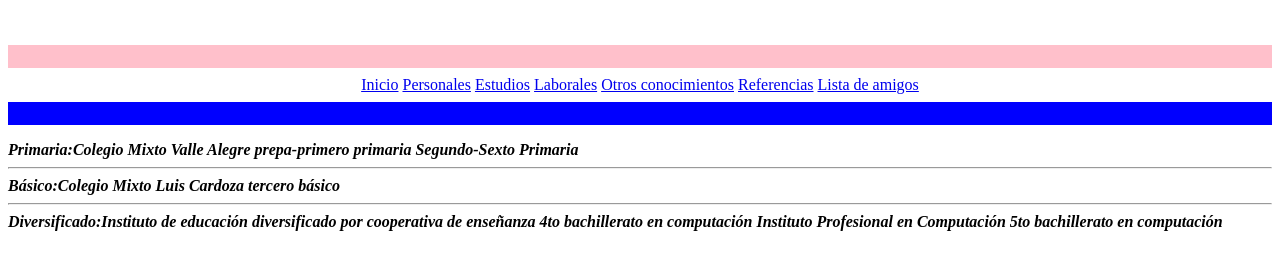
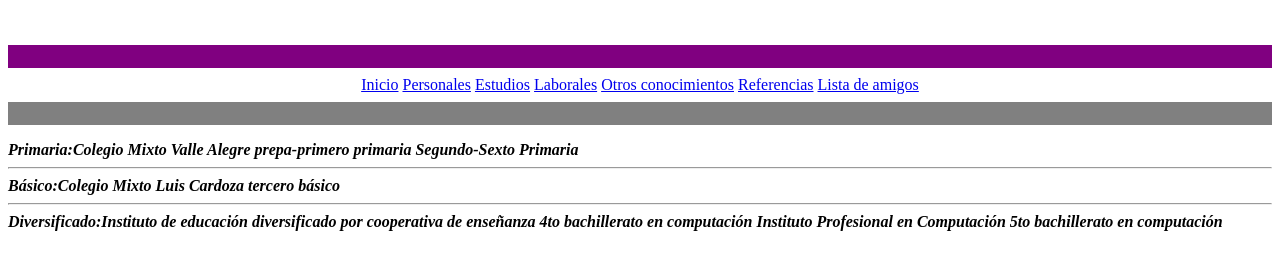
Before and after one commit to 123-1717/valeryyy, a plain HTML site: page estudios.html in a window 1280 px wide. Shown: the part 233-502 px from the top of the page. Drawn offline with Linux system fonts and the light colour scheme.

Commit message:
Update estudios.html

```diff
--- a/estudios.html
+++ b/estudios.html
@@ -13,7 +13,7 @@
                 <br><br>
 
                 <center>
-                <hr color = "pink" size="23" noshade="3">
+                <hr color = "purple" size="23" noshade="3">
 
                 <a href="index.html"> Inicio</a>
                 <a href="personal.html"> Personales</a>
@@ -22,7 +22,7 @@
                 <a href="otros.html"> Otros conocimientos</a>
                 <a href="referencias.html"> Referencias</a>
                 <a href="amigos.html"> Lista de amigos</a>
-                <hr color = "blue" size="23" noshade="3">
+                <hr color = "gray" size="23" noshade="3">
 
                 </center>
 
```
